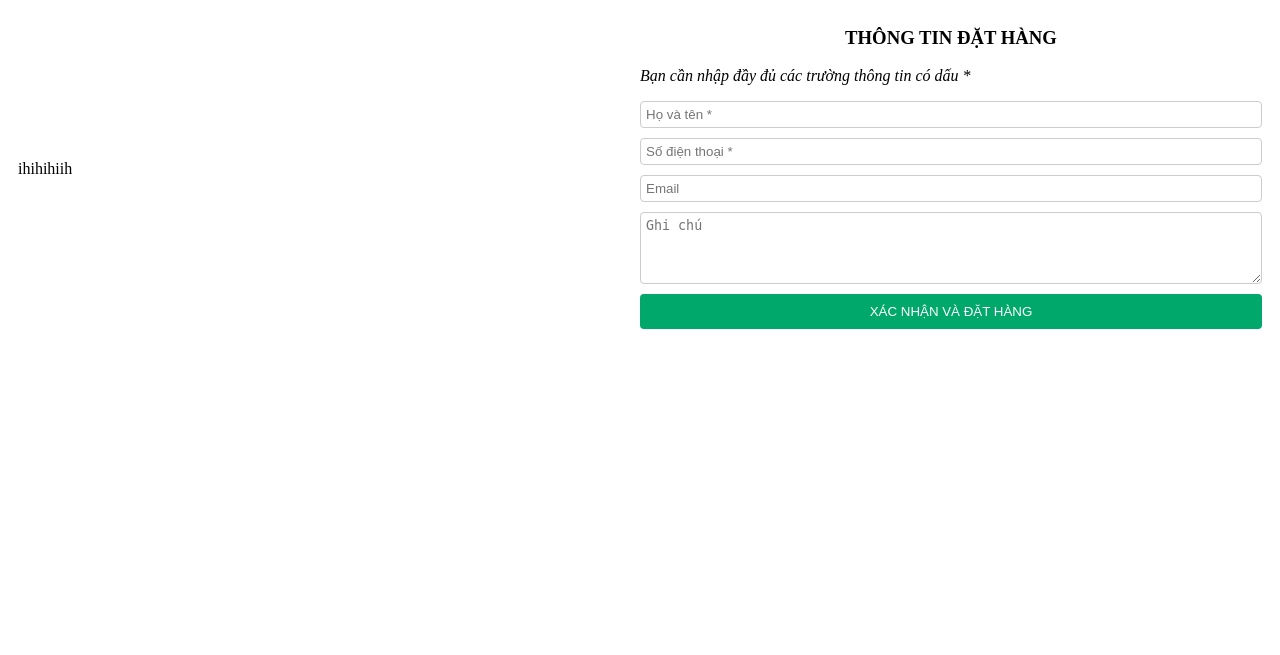
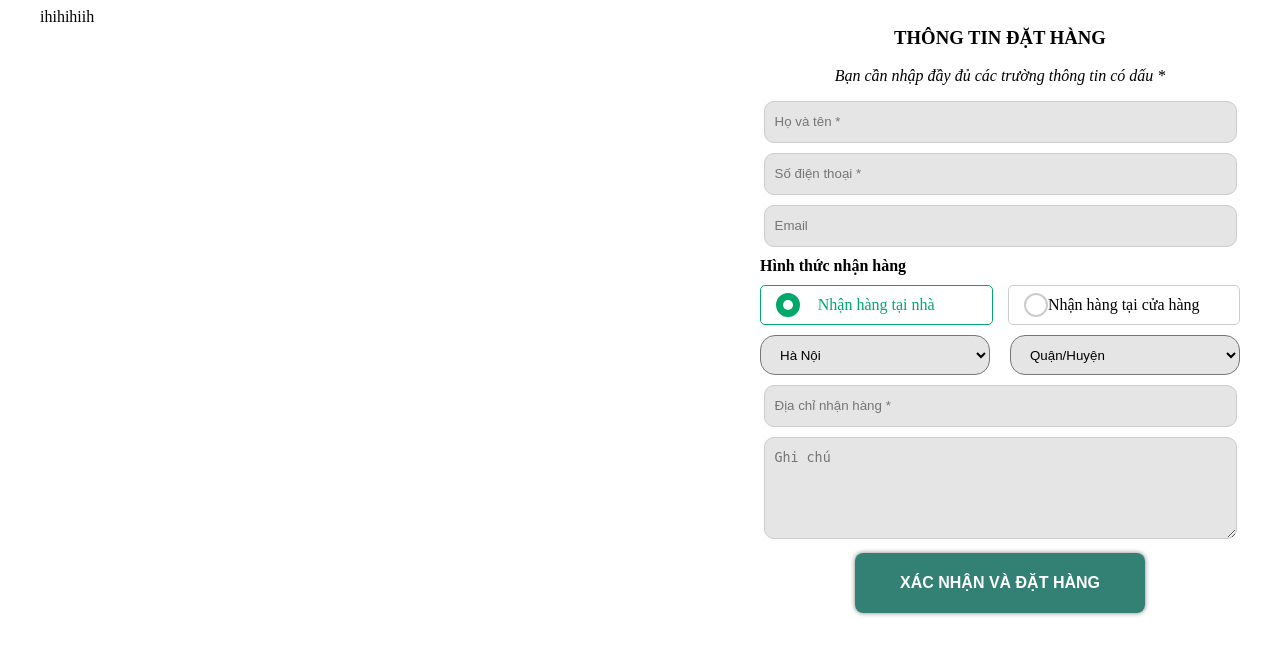
Before and after one commit to quyen6/Web-Project, a PHP site: page /orderInfo.html in a window 1280 px wide. Shown: the top 655 px of the page. Run offline with PHP 8.4, Linux system fonts and the light colour scheme.

Commit message:
modified:   css/banner.css 	modified:   css/base.css 	modified:   css/contact.css 	modified:   css/footer.css 	modified:   css/header.css 	modified:   css/hot-prod.css 	modified:   css/orderInfo.css 	modified:   home.html 	modified:   index.html 	modified:   orderInfo.html

```diff
--- a/css/contact.css
+++ b/css/contact.css
@@ -1,9 +1,8 @@
 .contact {
-    right: 90px;
-    top: 530px;
+    right: 10px;
+    top: 500px;
     width: 200px;
     position: fixed;
-
 }
 
 .zalo img {
--- a/css/footer.css
+++ b/css/footer.css
@@ -9,7 +9,10 @@
     border-radius: 10px;
     font-size: 12.5px;
     max-width: 100%;
+    z-index: 1;
+    right: 0;
 }
+
 
 .ft-content-one {
     display: flex;
--- a/css/hot-prod.css
+++ b/css/hot-prod.css
@@ -1,5 +1,5 @@
 .hot-prod {
-    width: 1200px;
+    width: 97%;
     height: 1660px;
     position: absolute;
     top: 315px;
--- a/css/orderInfo.css
+++ b/css/orderInfo.css
@@ -1,17 +1,20 @@
 .cart-layout {
     display: flex;
-    justify-content: space-around;
-    align-items: center;
-    max-width: 100%;
-    margin: auto 10px;
+    justify-content: space-evenly;
+    align-items: start;
+    background-color: rgb(255, 255, 255);
+    height: 30%;
+    margin: auto;
+    max-width: 1200px
 }
 
 .cart-info {
-    flex: 1;
+    width: 60%;
 }
 
 .cart-form {
-    flex: 1;
+    width: 40%;
+    text-align: center;
 
 }
 
@@ -24,60 +27,162 @@ form {
     flex-direction: column;
 }
 
-input,
-select,
-textarea {
+.fill-name input,
+.fill-tel input,
+.fill-email input,
+.note textarea {
     margin-bottom: 10px;
     padding: 5px;
     border: 1px solid #ccc;
-    border-radius: 4px;
+    width: 95%;
+    line-height: 30px;
+    background-color: rgb(229, 229, 229);
+    border-radius: 10px;
+    padding-left: 10px;
 }
 
-.radio-group {
+.delivery-options  strong{
+    text-align: left;
+    display: block;
+    margin-bottom: 10px;
+}
+/* .cart-form .giaohang .hinhthucgiaohang {
     display: flex;
     justify-content: space-between;
-    margin: 0 10px 10px 0;
+    align-items: center;
 }
 
-.radio-option {
-    flex: 1;
-    text-align: center;
-    padding: 10px;
-    border: 1px solid #ccc;
-    border-radius: 4px;
-    cursor: pointer;
-    margin-right: 20px;
+.cart-form .giaohang .hinhthucgiaohang input{
+    font-size: 20px;
+} */
+
+
+
+  .option-container {
+    display: flex;
+    gap: 15px ;
+    margin-bottom: 10px;
+    width: 100%;
+
   }
 
-.radio-option.selected {
-    background-color: #00a86b;
-    color: white;
+  .option {
+    flex: 1;
+    display: inline-block;
+    position: relative;
+    padding: 10px 15px;
+    border: 1px solid #ccc;
+    border-radius: 5px;
+    cursor: pointer;
+    user-select: none;
+
   }
 
-.location-selects {
-    display: flex;
-    justify-content: space-between;
+  .option input {
+    position: absolute;
+    opacity: 0;
+    cursor: pointer;
   }
 
-.location-selects select {
-    width: 48%;
+  .checkmark {
+    position: absolute;
+    top: 50%;
+    left: 15px;
+    transform: translateY(-50%);
+    height: 20px;
+    width: 20px;
+    background-color: #fff;
+    border: 2px solid #ccc;
+    border-radius: 50%;
   }
 
-.checkbox-group {
-    display: flex;
-    align-items: center;
-    margin-bottom: 10px;
+  .option:hover input ~ .checkmark {
+    background-color: #f0f0f0;
   }
 
-.checkbox-group input {
-    margin-right: 10px;
+  .option input:checked ~ .checkmark {
+    background-color: #00a86b;
+    border-color: #00a86b;
   }
 
-button {
-    background-color: #00a86b;
+  .checkmark:after {
+    content: "";
+    position: absolute;
+    display: none;
+  }
+
+  .option input:checked ~ .checkmark:after {
+    display: block;
+  }
+
+  .option .checkmark:after {
+    top: 5px;
+    left: 5px;
+    width: 10px;
+    height: 10px;
+    border-radius: 50%;
+    background: white;
+  }
+
+  .option.selected {
+    border-color: #00a86b;
+    color: #00a86b;
+  }
+
+.address {
+    display: flex;
+    gap: 20px;
+  }
+.address select{
+
+    margin-bottom: 10px;
+    width: 100%;
+    height: 40px;
+    background-color: rgb(229, 229, 229);
+    border-radius: 15px;
+    padding-left: 15px;
+}
+.address .province, .address .district {
+    flex: 1;
+}
+ .detail-address input{
+    margin-bottom: 10px;
+    padding: 5px;
+    border: 1px solid #ccc;
+    width: 95%;
+    line-height: 30px;
+    background-color: rgb(229, 229, 229);
+    border-radius: 10px;
+    padding-left: 10px;
+}
+.store-address input{
+    margin-bottom: 10px;
+    padding: 5px;
+    border: 1px solid #ccc;
+    width: 95%;
+    line-height: 30px;
+    background-color: rgb(229, 229, 229);
+    border-radius: 10px;
+    text-align: center;
+    font-weight: bold;
+    color: red;
+    font-size: 16px;
+}
+.confirm button {
+    width: 290px;
+    height: 60px;
+    background-color: rgba(0, 98, 83,0.8);
     color: white;
     border: none;
     padding: 10px;
-    border-radius: 4px;
+    border-radius: 8px;
+    margin: auto;
+    font-weight: bold;
+    font-size: 16px;
+    box-shadow: 0 0 5px gray;
     cursor: pointer;
+
 }
+.confirm button:hover {
+    background-color: rgb(1, 84, 71);
+}
--- a/home.html
+++ b/home.html
@@ -13,6 +13,7 @@
             justify-content: center;
             align-items: center;
             /* background-color: #f8f9fa; */
+            width: 100%;
 
 
         }
@@ -60,12 +61,12 @@
                     </div>
                     <div class="banner-second">
                         <div class="banner2">
-                            <a href="">Giảm ngay 3 triệu khi đặt trước Iphone 16 Series tại SZ
+                            <a href="">Giảm ngay 3 triệu khi <br>đặt trước Iphone 16 Series và  Galaxy ZFold6 tại SZ
                                 <img src="./images/banner/fire.gif" style="width: 200px; height: 8px;" alt="">
                             </a>
                         </div>
                         <div class="banner3">
-                            <a href=""><img src="./images/banner/Acer-Gaming.jpg" alt=""></a>
+                            <a href=""><img src="./images/banner/Laptop-Dell-Gaming-G15-5535-banner.jpg" alt=""></a>
                         </div>
                         <div class="banner4">
                             <a href=""><img src="./images/banner/tuf-gaming-f15.jpg" alt=""></a>
--- a/orderInfo.html
+++ b/orderInfo.html
@@ -18,16 +18,83 @@
             <h3>THÔNG TIN ĐẶT HÀNG</h3>
             <p><em>Bạn cần nhập đầy đủ các trường thông tin có dấu *</em></p>
             <form>
-                <input type="text" placeholder="Họ và tên *" required>
-                <input type="tel" placeholder="Số điện thoại *" required>
-                <input type="email" placeholder="Email">
+                <div class="fill-name">
+                    <input type="text" placeholder="Họ và tên *" required>
+                </div>
+                <div class="fill-tel">
+                    <input type="tel" placeholder="Số điện thoại *" required>
+                </div>
+                <div class="fill-email">
+                    <input type="email" placeholder="Email">
+                </div>
 
+                <div class="delivery-options">
+                    <strong>Hình thức nhận hàng</strong>
+                    <div class="option-container">
+                        <label class="option selected">
+                            <input type="radio" name="delivery" value="home" checked>
+                            <span class="checkmark"></span>
+                            Nhận hàng tại nhà
+                        </label>
+                        <label class="option">
+                            <input type="radio" name="delivery" value="store">
+                            <span class="checkmark"></span>
+                            Nhận hàng tại cửa hàng
+                        </label>
+                    </div>
+                </div>
+                <script>document.querySelectorAll('.option').forEach(option => {
+                        option.addEventListener('click', function () {
+                            document.querySelectorAll('.option').forEach(opt => opt.classList.remove('selected'));
+                            this.classList.add('selected');
+                        });
+                    });</script>
 
+                <div id="homeDelivery" class="delivery-fields">
+                    <div class="address">
+                        <div class="province">
+                            <select>
+                                <option>Hà Nội</option>
+                            </select>
+                        </div>
+                        <div class="district">
+                            <select>
+                                <option>Quận/Huyện</option>
+                            </select>
+                        </div>
+                    </div>
+                    <div class="detail-address">
+                        <input type="text" placeholder="Địa chỉ nhận hàng *">
+                    </div>
+                </div>
 
+                <div id="storePickup" class="delivery-fields" style="display:none;">
+                    <div class="store-address">
+                        <input type="text" value="Địa chỉ cửa hàng: Tiểu vương quốc Hóc Môn ">
+                    </div>
+                </div>
 
-                <textarea placeholder="Ghi chú" rows="4"></textarea>
+                <script>
+                    document.querySelectorAll('input[name="delivery"]').forEach(radio => {
+                        radio.addEventListener('change', function () {
+                            if (this.value === 'home') {
+                                document.getElementById('homeDelivery').style.display = 'block';
+                                document.getElementById('storePickup').style.display = 'none';
+                            } else {
+                                document.getElementById('homeDelivery').style.display = 'none';
+                                document.getElementById('storePickup').style.display = 'block';
+                            }
+                        });
+                    });
+                </script>
 
-                <button type="submit">XÁC NHẬN VÀ ĐẶT HÀNG</button>
+                <div class="note">
+                    <textarea placeholder="Ghi chú" rows="3"></textarea>
+                </div>
+
+                <div class="confirm">
+                    <button type="submit">XÁC NHẬN VÀ ĐẶT HÀNG</button>
+                </div>
             </form>
         </div>
     </div>
```
Also changed, not shown: css/banner.css (+12 -9 lines), css/base.css (+8 -0 lines), css/header.css (+22 -15 lines), index.html (+11 -11 lines). Lines whose indentation alone changed are shown as unchanged.
